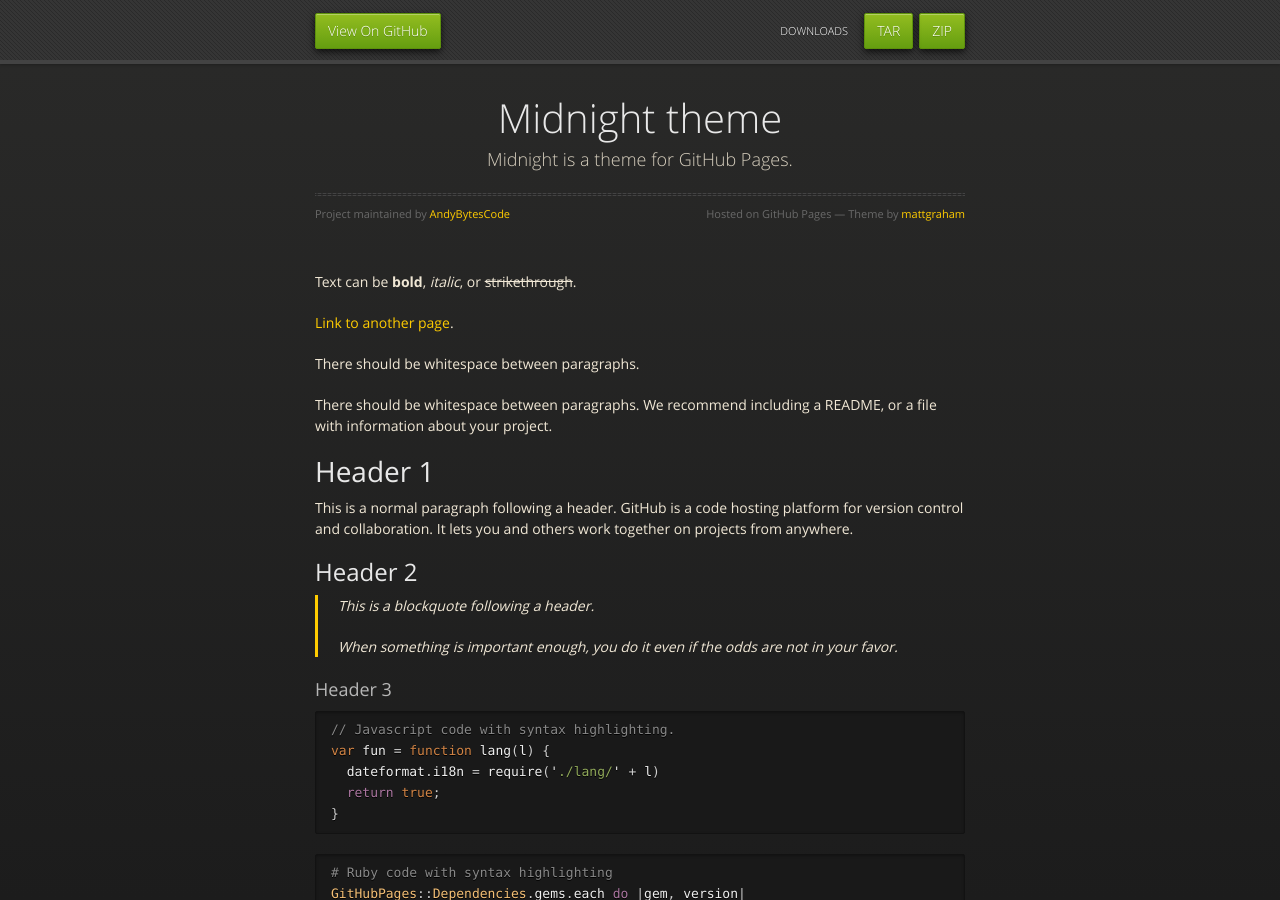
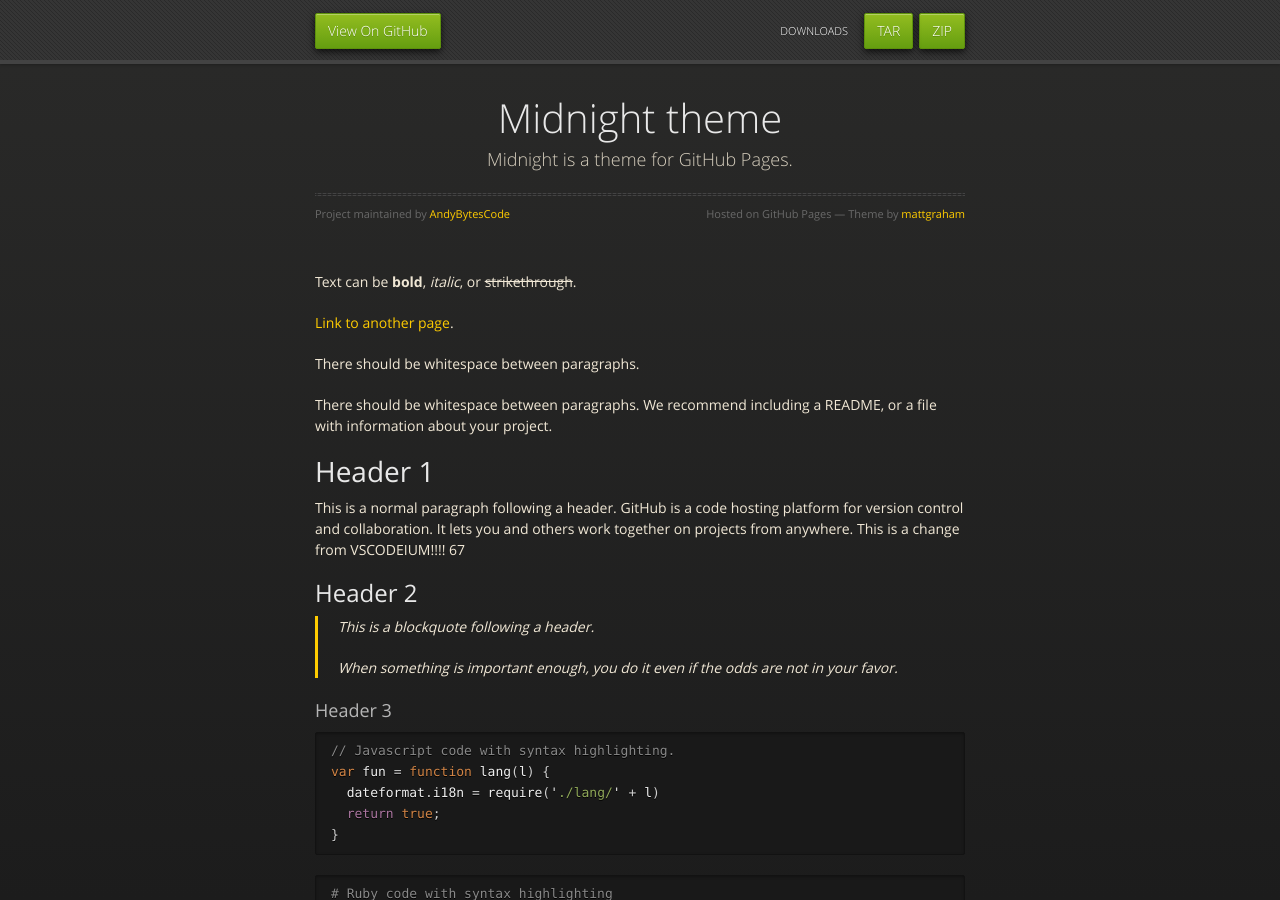
Before and after one commit to AndyBytesCode/andybytescode.github.io, a Jekyll site: the page built from index.md, in a window 1280 px wide and 900 px high. Built offline with Jekyll 4.4.1, drawn with Linux system fonts in a browser that asks for light colours.

```diff
--- a/index.md
+++ b/index.md
@@ -12,7 +12,7 @@ There should be whitespace between paragraphs. We recommend including a README,
 
 # Header 1
 
-This is a normal paragraph following a header. GitHub is a code hosting platform for version control and collaboration. It lets you and others work together on projects from anywhere.
+This is a normal paragraph following a header. GitHub is a code hosting platform for version control and collaboration. It lets you and others work together on projects from anywhere. This is a change from VSCODEIUM!!!! 67
 
 ## Header 2
 
```
